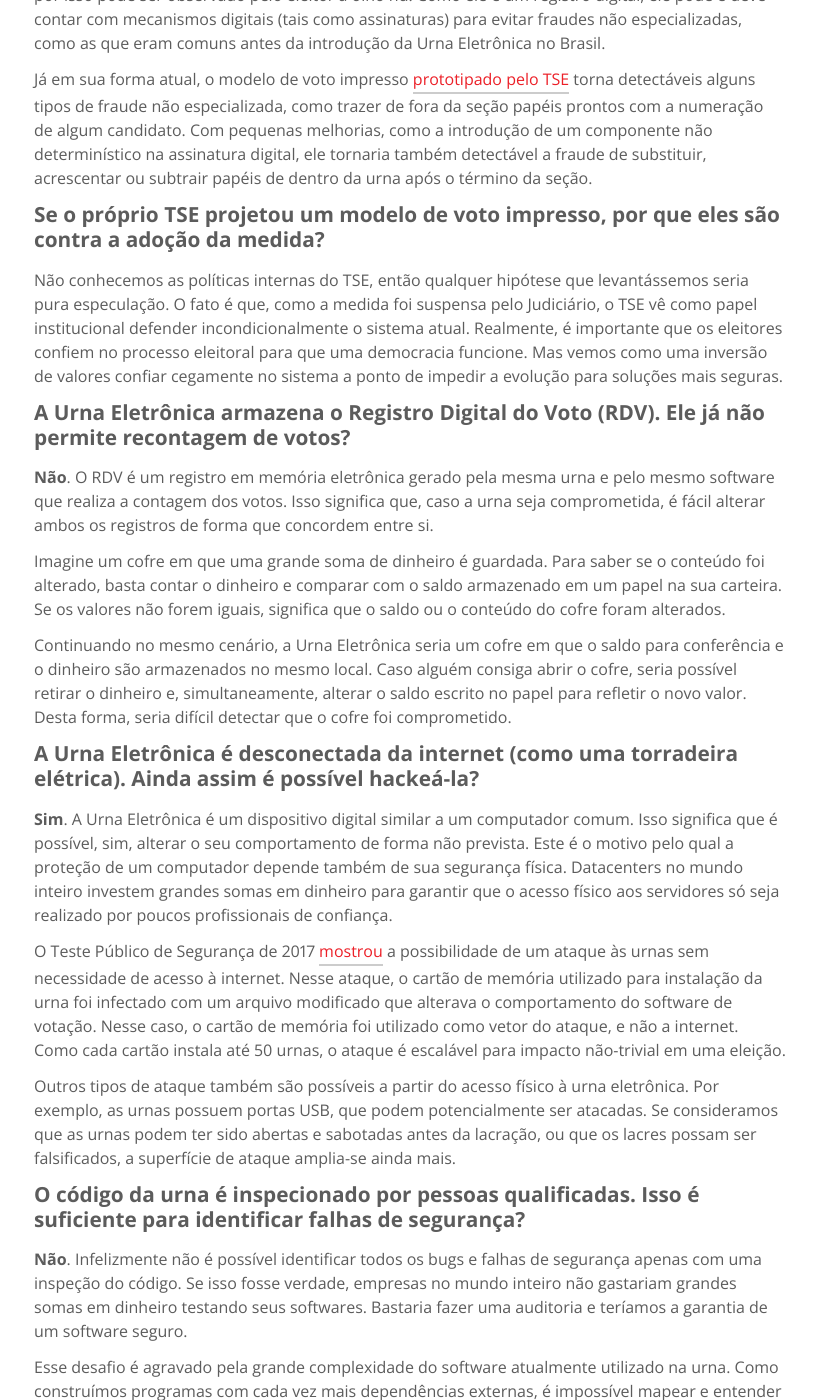
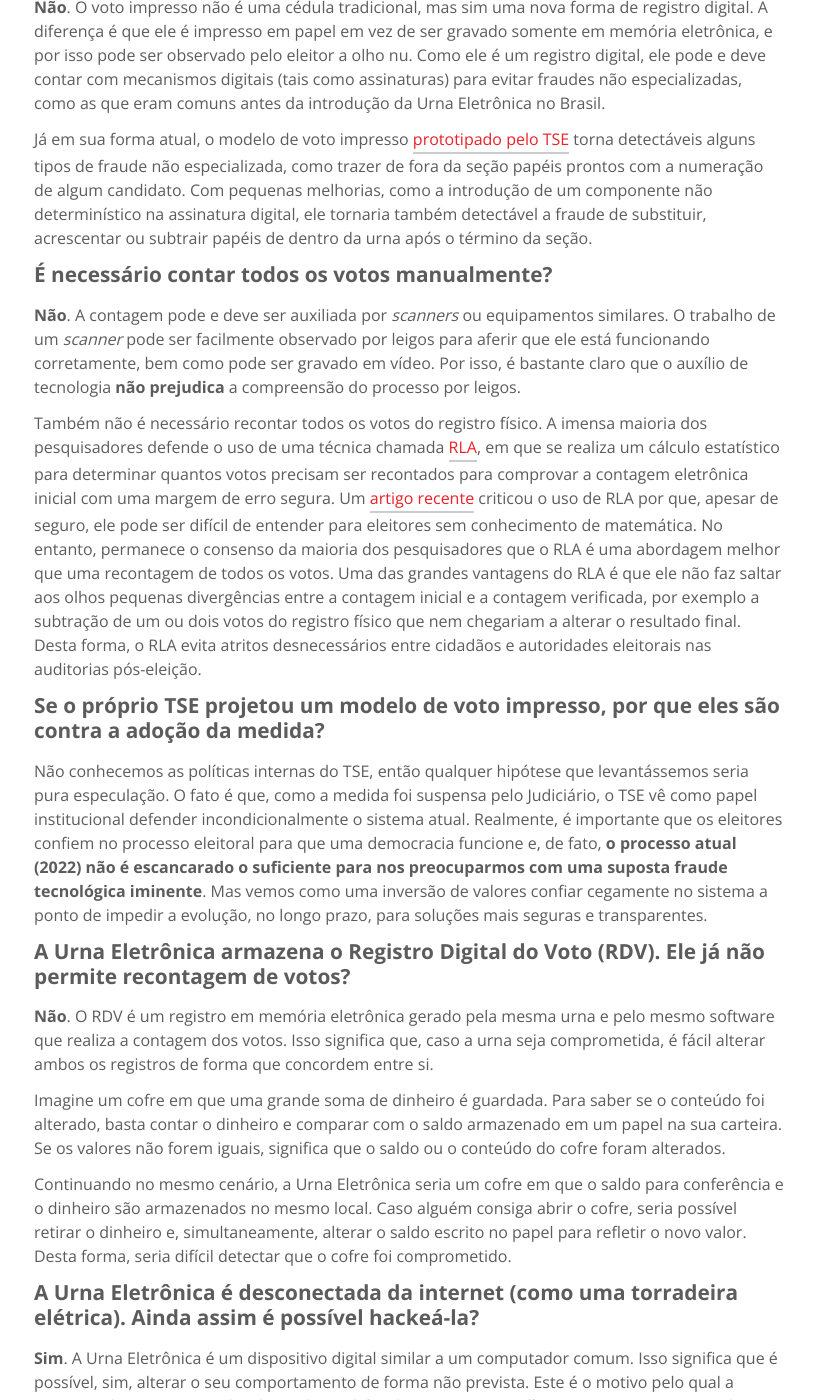
Before and after one commit to epicleet/urna-website, a Jekyll site: the page built from faq.md, in a window 1280 px wide and 1400 px high, scrolled down 1182 px. Shown: the whole window, without its empty margins (230-1045 px from the left). Built offline with Jekyll 4.4.1, drawn with Linux system fonts in a browser that asks for light colours; some of the changed text lies outside the part shown.

Commit message:
Proposta de atualizações no FAQ

```diff
--- a/faq.md
+++ b/faq.md
@@ -3,6 +3,8 @@ layout: page
 title: Perguntas frequentes
 permalink: /faq/
 ---
+
+Esta página responde perguntas frequentes sobre possíveis formas de melhorar o nosso sistema eleitoral.
 
 ## O que é o voto impresso? Para que ele serve?
 
@@ -32,9 +34,15 @@ Note, também, que tanto na urna com registro 100% eletrônico como na urna com
 
 Já em sua forma atual, o modelo de voto impresso [prototipado pelo TSE](https://sbseg2017.redes.unb.br/wp-content/uploads/2017/04/20171109_ANAIS_SBSEG_2017_FINAL_E-BOOK.pdf#page=692) torna detectáveis alguns tipos de fraude não especializada, como trazer de fora da seção papéis prontos com a numeração de algum candidato. Com pequenas melhorias, como a introdução de um componente não determinístico na assinatura digital, ele tornaria também detectável a fraude de substituir, acrescentar ou subtrair papéis de dentro da urna após o término da seção.
 
+## É necessário contar todos os votos manualmente?
+
+**Não**. A contagem pode e deve ser auxiliada por *scanners* ou equipamentos similares. O trabalho de um *scanner* pode ser facilmente observado por leigos para aferir que ele está funcionando corretamente, bem como pode ser gravado em vídeo. Por isso, é bastante claro que o auxílio de tecnologia **não prejudica** a compreensão do processo por leigos.
+
+Também não é necessário recontar todos os votos do registro físico. A imensa maioria dos pesquisadores defende o uso de uma técnica chamada [RLA](https://doi.org/10.1109/MSP.2012.56), em que se realiza um cálculo estatístico para determinar quantos votos precisam ser recontados para comprovar a contagem eletrônica inicial com uma margem de erro segura. Um [artigo recente](https://cacm.acm.org/magazines/2021/6/252836-the-risks-of-election-believability-or-lack-thereof/fulltext) criticou o uso de RLA por que, apesar de seguro, ele pode ser difícil de entender para eleitores sem conhecimento de matemática. No entanto, permanece o consenso da maioria dos pesquisadores que o RLA é uma abordagem melhor que uma recontagem de todos os votos. Uma das grandes vantagens do RLA é que ele não faz saltar aos olhos pequenas divergências entre a contagem inicial e a contagem verificada, por exemplo a subtração de um ou dois votos do registro físico que nem chegariam a alterar o resultado final. Desta forma, o RLA evita atritos desnecessários entre cidadãos e autoridades eleitorais nas auditorias pós-eleição.
+
 ## Se o próprio TSE projetou um modelo de voto impresso, por que eles são contra a adoção da medida?
 
-Não conhecemos as políticas internas do TSE, então qualquer hipótese que levantássemos seria pura especulação. O fato é que, como a medida foi suspensa pelo Judiciário, o TSE vê como papel institucional defender incondicionalmente o sistema atual. Realmente, é importante que os eleitores confiem no processo eleitoral para que uma democracia funcione. Mas vemos como uma inversão de valores confiar cegamente no sistema a ponto de impedir a evolução para soluções mais seguras.
+Não conhecemos as políticas internas do TSE, então qualquer hipótese que levantássemos seria pura especulação. O fato é que, como a medida foi suspensa pelo Judiciário, o TSE vê como papel institucional defender incondicionalmente o sistema atual. Realmente, é importante que os eleitores confiem no processo eleitoral para que uma democracia funcione e, de fato, **o processo atual (2022) não é escancarado o suficiente para nos preocuparmos com uma suposta fraude tecnológica iminente**. Mas vemos como uma inversão de valores confiar cegamente no sistema a ponto de impedir a evolução, no longo prazo, para soluções mais seguras e transparentes.
 
 ## A Urna Eletrônica armazena o Registro Digital do Voto (RDV). Ele já não permite recontagem de votos?
 
@@ -105,3 +113,7 @@ Recentemente, o GRITA! propôs o [VAIDE](https://archive.is/xpyKr), um dispositi
 <img src="{{ "/assets/images/sela.jpg" | prepend: site.baseurl }}" alt="Protótipo do SELA">
 
 Apesar de ter parecido uma boa ideia há mais de 20 anos atrás, o [problema do SELA](https://youtu.be/wGS2nGDjHx0?t=575) é que ainda seria necessário confiar que o software do dispositivo externo não possui erros de programação nem vulnerabilidades, pois não é possível observar diretamente a olho nu os dados que estão sendo gravados em memória. Já o VAIDE, por mais que seja uma proposta mais recente, apresenta ainda mais problemas que o SELA, pois não é possível saber ao menos se o dispositivo externo recebeu pela USB o mesmo voto apresentado na tela da urna. Por exemplo, o ataque que demonstramos no TPS 2017, sem precisar de nenhuma modificação, passaria totalmente despercebido em uma urna com VAIDE.
+
+## O uso de um sistema verificável fim a fim resolve o problema?
+
+Recentemente, o TSE [anunciou](https://www.tse.jus.br/comunicacao/noticias/2022/Maio/equipes-do-tse-e-da-usp-trabalham-na-inovacao-do-sistema-eletronico-de-votacao) que está trabalhando na implementação do método fim a fim em parceria com pesquisadores da academia. Trata-se de uma iniciativa louvável que, se bem implementada, tem grande potencial de melhorar o nosso processo eleitoral e torná-lo finalmente [independente de software](https://people.csail.mit.edu/rivest/RivestWack-OnTheNotionOfSoftwareIndependenceInVotingSystems.pdf). A verificação fim a fim pode ou não ser acoplada a um registro físico. Em países que adotam votações pela internet, como a Estônia, não é utilizado registro físico pois, como a votação não é presencial, isso não faria sentido. Já em votações presenciais, a recomendação de pesquisadores é que, além de se emitir um código de rastreamento para verificação fim a fim, seja gerado um registro físico às claras, para tornar o processo eleitoral mais compreensível para pessoas leigas, que não entendem a matemática da verificação fim a fim. Essa preocupação é levada em conta pelos protótipos de sistemas verificáveis fim a fim destinados ao uso em votações presenciais existentes na literatura, como o [Wombat](https://wombat.factcenter.org).
```
